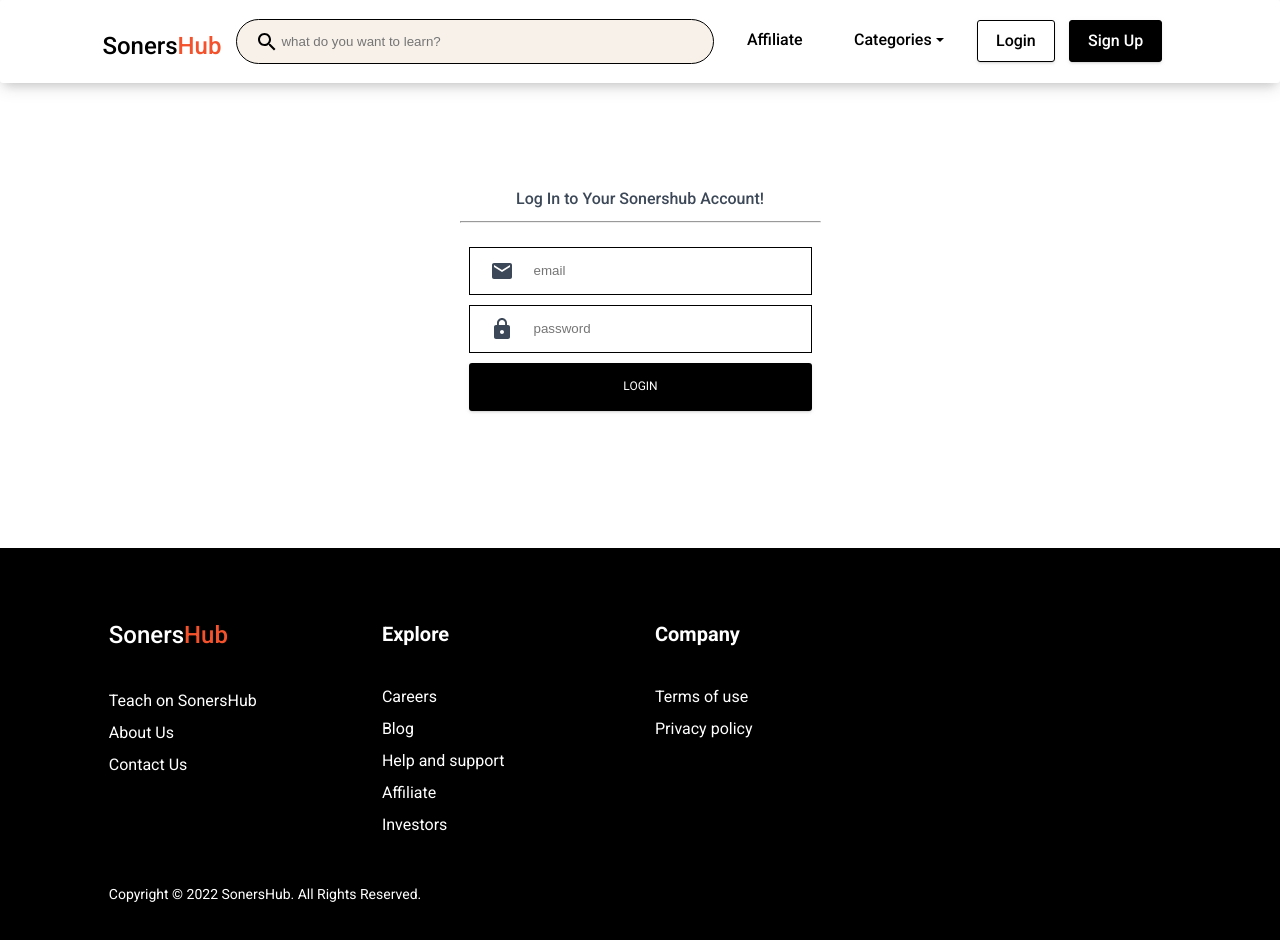
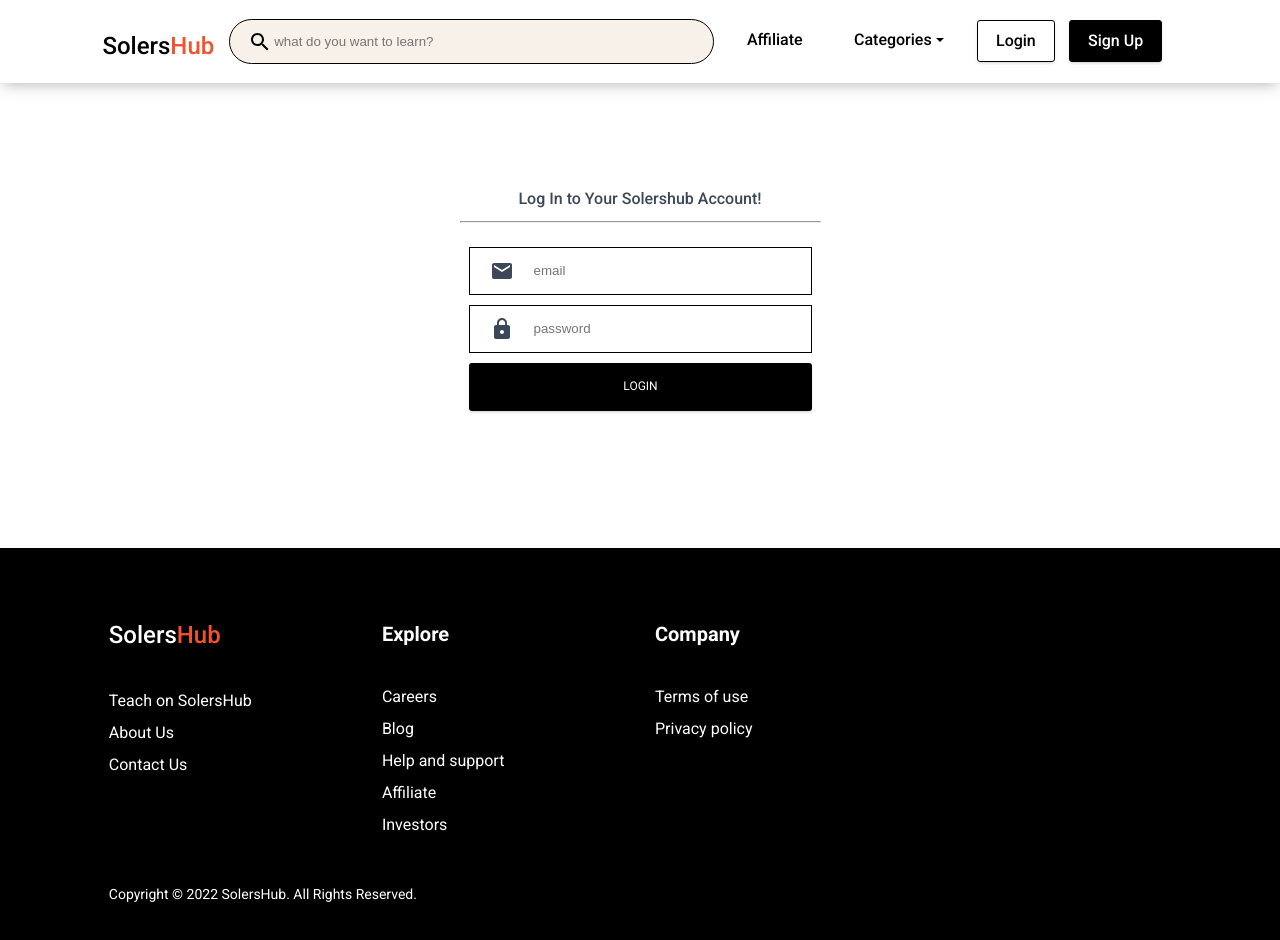
Before and after one commit to SolersHub/solersHub-frontend, a Next.js app: page /join/login in a window 1280 px wide. Shown: the top 940 px of the page. Built offline with nearby package versions, Linux system fonts and the light colour scheme.

Commit message:
soners-solers

```diff
--- a/components/Footer/Footer.js
+++ b/components/Footer/Footer.js
@@ -37,10 +37,10 @@
         <GridItem md={3} style={{ textAlign: "left" }}>
           <div className={classes.containerFluid} >
             <Link href="/components" as="/components">
-              <h3 style={{ fontWeight: "500", fontSize: "24px", color: "white", marginBottom: "36px", marginTop: "20px" }}>Soners<span style={{ color: "#f4522c" }}>Hub</span></h3>
+              <h3 style={{ fontWeight: "500", fontSize: "24px", color: "white", marginBottom: "36px", marginTop: "20px" }}>Solers<span style={{ color: "#f4522c" }}>Hub</span></h3>
             </Link>
 
-            <a href="#" style={{ display: "block", marginBottom: "8px", color: "white", fontWeight: "400" }}>Teach on SonersHub</a>
+            <a href="#" style={{ display: "block", marginBottom: "8px", color: "white", fontWeight: "400" }}>Teach on SolersHub</a>
             <a href="#" style={{ display: "block", marginBottom: "8px", color: "white", fontWeight: "400" }}>About Us</a>
             <a href="#" style={{ display: "block", marginBottom: "8px", color: "white", fontWeight: "400" }}>Contact Us</a>
           </div>
@@ -75,7 +75,7 @@
         </GridItem>
       </GridContainer>
       <div className={classes.containerFluid} style={{ display: "flex", justifyContent: "space-between", paddingTop: "3.5%" }}></div>
-      <p style={{ fontWeight: "400", color: "white", textAlign: "left" }}>Copyright © {year} SonersHub. All Rights Reserved.</p>
+      <p style={{ fontWeight: "400", color: "white", textAlign: "left" }}>Copyright © {year} SolersHub. All Rights Reserved.</p>
       <div></div>
     </div>
 
--- a/components/Header/Header.js
+++ b/components/Header/Header.js
@@ -86,7 +86,7 @@
   });
   const brandComponent = (
     <Link href="/">
-      <h3 style={{ fontWeight: "500", fontSize: "24px", color: "black" }}>Soners<span style={{ color: "#f4522c" }}>Hub</span></h3>
+      <h3 style={{ fontWeight: "500", fontSize: "24px", color: "black" }}>Solers<span style={{ color: "#f4522c" }}>Hub</span></h3>
     </Link>
   );
   return (
--- a/pages/admin/login.js
+++ b/pages/admin/login.js
@@ -70,7 +70,7 @@
                 <div className={classes.containerFluid}
                     style={{ paddingLeft: "8%", paddingRight: "8%", paddingTop: "8%", paddingBottom: "4%" }}>
                     <div className="loginBox" style={{ minWidth: "300px", maxWidth: "380px", margin: "8% auto" }}>
-                        <h3 style={{ margin: "10px auto", fontWeight: "500", fontSize: "16px", textAlign: "center" }}>Log In to Your Sonershub Account! </h3>
+                        <h3 style={{ margin: "10px auto", fontWeight: "500", fontSize: "16px", textAlign: "center" }}>Log In to Your Solershub Account! </h3>
                         <hr style={{ height: "0.01px", width: "95%", margin: "6px auto" }} />
                         <div className={classes.containerFluid} style={{ margin: "24px auto" }}>
                             <div style={{ width: "98%", margin: "10px auto", display: "flex", height: "48px", border: "1px solid black", paddingLeft: "20px" }}>
--- a/pages/index.js
+++ b/pages/index.js
@@ -181,8 +181,8 @@
 
         </div>
         <div className={classes.containerFluid} style={{ overflow: "hidden", paddingLeft: "8%", paddingRight: "8%", paddingTop: "4%", paddingBottom: "4%", position: "relative" }}>
-          <h3 style={{ fontWeight: "600", fontSize: "32px", color: "black", textAlign: "center" }}>From the Sonershub community</h3>
-          <h3 style={{ fontWeight: "500", fontSize: "18px", color: "black", textAlign: "center" }}>87+ million people are already learning on Sonershub</h3>
+          <h3 style={{ fontWeight: "600", fontSize: "32px", color: "black", textAlign: "center" }}>From the Solershub community</h3>
+          <h3 style={{ fontWeight: "500", fontSize: "18px", color: "black", textAlign: "center" }}>87+ million people are already learning on Solershub</h3>
           <div className="testimonials-carousel-wrap" style={{ overflow: "hidden" }}>
             <div className="listing-carousel-button listing-carousel-button-next"><i className="fa fa-caret-right" style={{ color: "#fff" }}></i></div>
             <div className="listing-carousel-button listing-carousel-button-prev"><i className="fa fa-caret-left" style={{ color: "#fff" }}></i></div>
--- a/pages/join/login.js
+++ b/pages/join/login.js
@@ -78,7 +78,7 @@
                 <div className={classes.containerFluid}
                     style={{ paddingLeft: "8%", paddingRight: "8%", paddingTop: "8%", paddingBottom: "4%" }}>
                     <div className="loginBox" style={{ minWidth: "300px", maxWidth: "380px", margin: "8% auto" }}>
-                        <h3 style={{ margin: "10px auto", fontWeight: "500", fontSize: "16px", textAlign: "center" }}>Log In to Your Sonershub Account! </h3>
+                        <h3 style={{ margin: "10px auto", fontWeight: "500", fontSize: "16px", textAlign: "center" }}>Log In to Your Solershub Account! </h3>
                         <hr style={{ height: "0.01px", width: "95%", margin: "6px auto" }} />
                         <div className={classes.containerFluid} style={{ margin: "24px auto" }}>
                             <div style={{ width: "98%", margin: "10px auto", display: "flex", height: "48px", border: "1px solid black", paddingLeft: "20px" }}>
--- a/pages/join/signup.js
+++ b/pages/join/signup.js
@@ -91,7 +91,7 @@
                 <div className={classes.containerFluid}
                     style={{ paddingLeft: "8%", paddingRight: "8%", paddingTop: "8%", paddingBottom: "4%" }}>
                     <div className="loginBox" style={{ minWidth: "300px", maxWidth: "380px", margin: "4% auto" }}>
-                        <h3 style={{ margin: "10px auto", fontWeight: "500", fontSize: "24px", textAlign: "center" }}>Welcome to Sonershub </h3>
+                        <h3 style={{ margin: "10px auto", fontWeight: "500", fontSize: "24px", textAlign: "center" }}>Welcome to Solershub </h3>
                         <h3 style={{ margin: "10px auto", fontWeight: "400", fontSize: "16px", textAlign: "center" }}>Fill in your details to signUp</h3>
                         <hr style={{ height: "0.01px", width: "95%", margin: "6px auto" }} />
                         <div className={classes.containerFluid} style={{ margin: "24px auto" }}>
```
